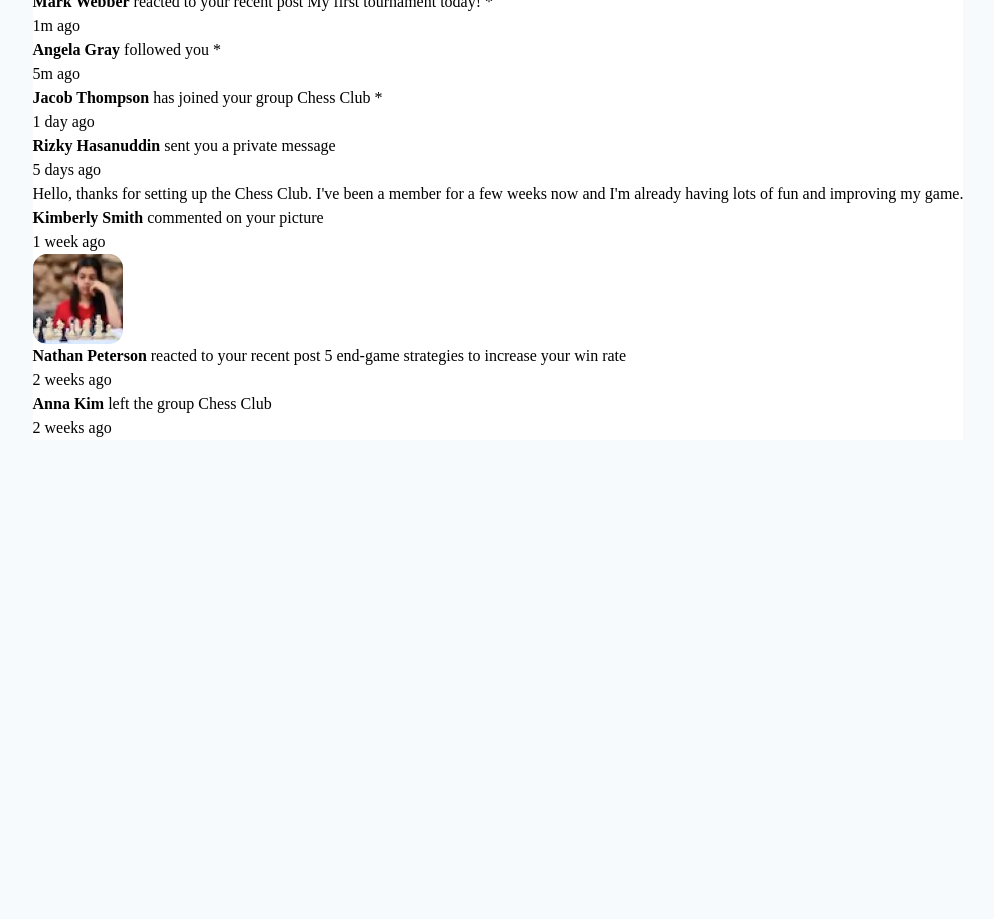
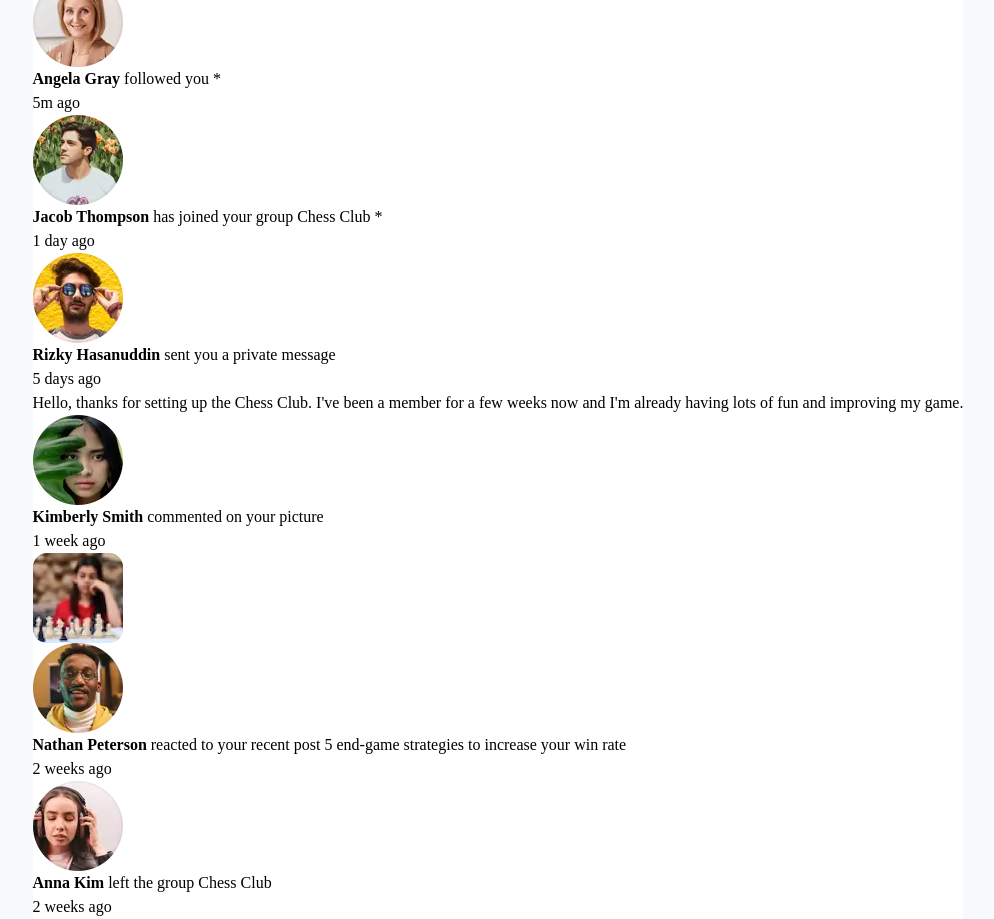
Before and after one commit to mrcordova/notifications-page-main, a plain HTML site: page index.html in a window 1280 px wide. Shown: the part 209-1128 px from the top of the page, without its empty margins (142-1136 px from the left). Before the commit the page ends 800 px from the top, so only its background shows below. Drawn offline with Linux system fonts and the light colour scheme.

Commit message:
add profile pic and safe for body

```diff
--- a/css/style.css
+++ b/css/style.css
@@ -15,13 +15,17 @@ body {
   height: 100vh;
   height: 100dvh;
   display: grid;
-  place-content: center;
+  place-content: safe center;
 
   background-color: var(--very-light-grayish-blue);
 }
 
 main {
+  height: 100%;
   background-color: var(--white);
+  display: flex;
+  flex-direction: column;
+  justify-content: center;
 }
 
 .notifications {
--- a/index.html
+++ b/index.html
@@ -33,8 +33,12 @@
           Notifications
           <span>3</span>
         </h1>
-        <p>Mark all as read</p>
+        <button>Mark all as read</button>
       </div>
+      <div>
+        <img
+          src="./assets/images/avatar-mark-webber.webp"
+          alt="avatar of mark webber" />
         <div>
           <p>
             <strong>Mark Webber</strong>
@@ -44,6 +48,11 @@
           </p>
           <p>1m ago</p>
         </div>
+      </div>
+      <div>
+        <img
+          src="./assets/images/avatar-angela-gray.webp"
+          alt="avatar of angele gray" />
         <div>
           <p>
             <strong>Angela Gray</strong>
@@ -52,6 +61,11 @@
           </p>
           <p>5m ago</p>
         </div>
+      </div>
+      <div>
+        <img
+          src="./assets/images/avatar-jacob-thompson.webp"
+          alt="avatar of Jacob thompson" />
         <div>
           <p>
             <strong>Jacob Thompson</strong>
@@ -61,12 +75,20 @@
           </p>
           <p>1 day ago</p>
         </div>
+      </div>
+      <div>
+        <div>
+          <img
+            src="./assets/images/avatar-rizky-hasanuddin.webp"
+            alt="avatar of Rizky Hasanuddin" />
           <div>
             <p>
               <strong>Rizky Hasanuddin</strong>
               sent you a private message
             </p>
             <p>5 days ago</p>
+          </div>
+        </div>
 
         <p>
           Hello, thanks for setting up the Chess Club. I've been a member for a
@@ -75,6 +97,10 @@
         </p>
       </div>
       <div>
+        <img
+          src="./assets/images/avatar-kimberly-smith.webp"
+          alt="avatar of Kimberly Smith" />
+
         <div>
           <p>
             <strong>Kimberly Smith</strong>
@@ -87,6 +113,10 @@
           alt="woman playing chess picture" />
       </div>
       <div>
+        <img
+          src="./assets/images/avatar-nathan-peterson.webp"
+          alt="avatar of Nathan Peterson" />
+        <div>
           <p>
             <strong>Nathan Peterson</strong>
             reacted to your recent post
@@ -94,6 +124,11 @@
           </p>
           <p>2 weeks ago</p>
         </div>
+      </div>
+      <div>
+        <img
+          src="./assets/images/avatar-anna-kim.webp"
+          alt="avatar of Anna Kim" />
         <div>
           <p>
             <strong>Anna Kim</strong>
@@ -101,6 +136,7 @@
             <span>Chess Club</span>
           </p>
           <p>2 weeks ago</p>
+        </div>
       </div>
     </main>
 
```
Lines whose indentation alone changed are shown as unchanged.
